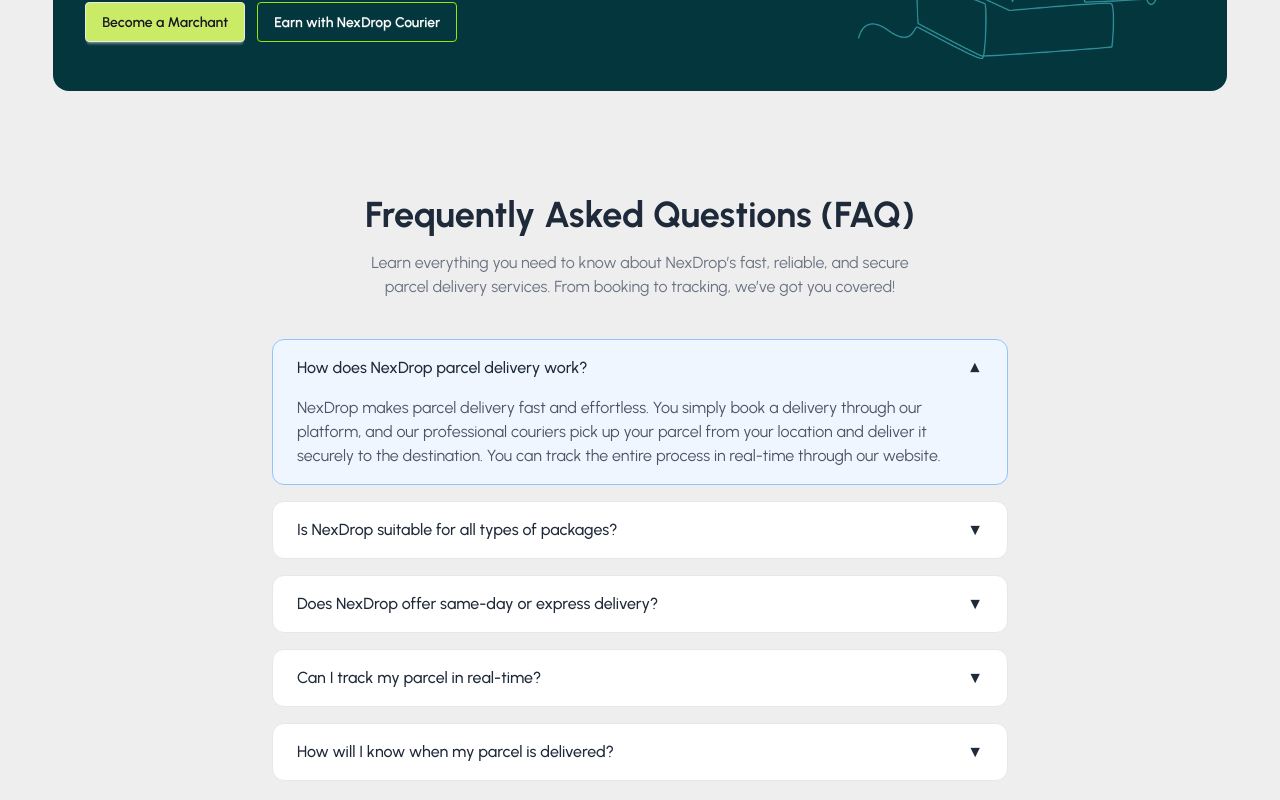
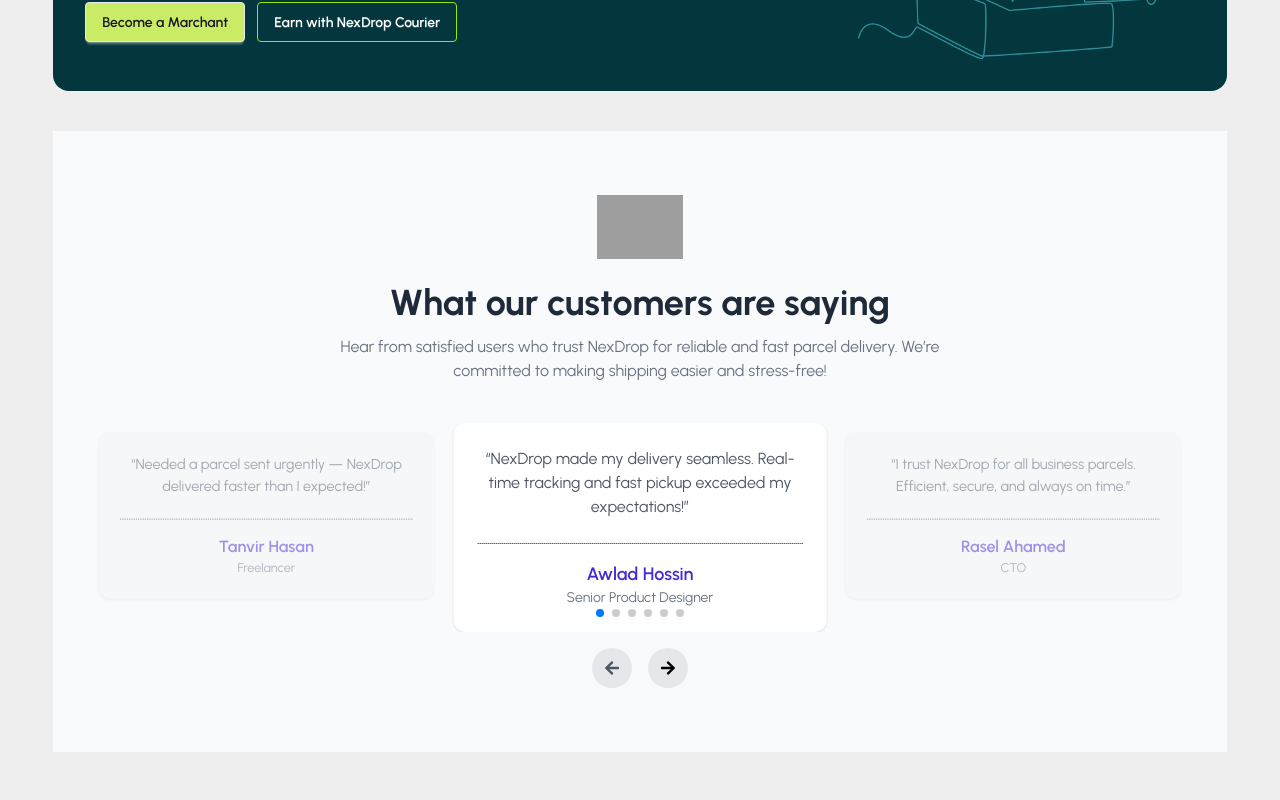
Before and after one commit to mdmhrz/nexDrop, a React (Vite) app: page / in a window 1280 px wide. Shown: the part 3780-4580 px from the top of the page. Built offline with nearby package versions, Linux system fonts and the light colour scheme; grey boxes are pictures that could not be loaded.

Commit message:
Testimonial slider done

```diff
--- a/src/pages/Home/Home/Home.jsx
+++ b/src/pages/Home/Home/Home.jsx
@@ -6,6 +6,7 @@
 import HowItWorks from '../HowItWorks/HowItWorks';
 import BecomeAMarchent from '../BecomeAMarchent/BecomeAMarchent';
 import FaqSection from '../FaqSection/FaqSection';
+import TestimonialSlider from '../TestimonialSlider/TestimonialSlider';
 
 const Home = () => {
     return (
@@ -16,6 +17,7 @@
             <ClientLogos></ClientLogos>
             <Features></Features>
             <BecomeAMarchent></BecomeAMarchent>
+            <TestimonialSlider></TestimonialSlider>
             <FaqSection></FaqSection>
         </div>
     );
--- /dev/null
+++ b/src/pages/Home/TestimonialSlider/TestimonialSlider.jsx
@@ -0,0 +1,115 @@
+'use client';
+
+import React from 'react';
+import { Swiper, SwiperSlide } from 'swiper/react';
+import { Navigation, Pagination } from 'swiper/modules';
+import 'swiper/css';
+import 'swiper/css/navigation';
+import 'swiper/css/pagination';
+import { FaArrowLeft, FaArrowRight } from 'react-icons/fa';
+
+const testimonials = [
+    {
+        name: 'Awlad Hossin',
+        title: 'Senior Product Designer',
+        message:
+            'NexDrop made my delivery seamless. Real-time tracking and fast pickup exceeded my expectations!',
+    },
+    {
+        name: 'Rasel Ahamed',
+        title: 'CTO',
+        message:
+            'I trust NexDrop for all business parcels. Efficient, secure, and always on time.',
+    },
+    {
+        name: 'Nasir Uddin',
+        title: 'CEO',
+        message:
+            'Incredible customer service. NexDrop has simplified our shipping process entirely.',
+    },
+    {
+        name: 'Sarah Jahan',
+        title: 'Online Store Owner',
+        message:
+            'Fastest delivery I’ve used. They handled fragile items perfectly!',
+    },
+    {
+        name: 'Arman Kabir',
+        title: 'Logistics Manager',
+        message:
+            'Their tracking system is very accurate. Highly recommended for corporate use.',
+    },
+    {
+        name: 'Tanvir Hasan',
+        title: 'Freelancer',
+        message:
+            'Needed a parcel sent urgently — NexDrop delivered faster than I expected!',
+    },
+];
+
+const TestimonialSlider = () => {
+    return (
+        <section className="py-16 bg-gray-50">
+            <div className="max-w-4xl mx-auto px-4 text-center">
+                <img src="/box-illustration.svg" alt="Boxes" className="mx-auto mb-6 h-16" />
+                <h2 className="text-3xl md:text-4xl font-bold text-gray-800 mb-3">
+                    What our customers are saying
+                </h2>
+                <p className="text-gray-500 mb-10 max-w-2xl mx-auto">
+                    Hear from satisfied users who trust NexDrop for reliable and fast parcel delivery. We’re committed to making shipping easier and stress-free!
+                </p>
+            </div>
+
+            <div className="relative max-w-6xl mx-auto px-4">
+                <Swiper
+                    modules={[Navigation, Pagination]}
+                    slidesPerView={3}
+                    centeredSlides={true}
+                    loop={true}
+                    navigation={{
+                        nextEl: '.next-btn',
+                        prevEl: '.prev-btn',
+                    }}
+                    pagination={{ clickable: true }}
+                    className="pb-12"
+                    breakpoints={{
+                        0: { slidesPerView: 1 },
+                        768: { slidesPerView: 3 },
+                    }}
+                >
+                    {testimonials.map((item, index) => (
+                        <SwiperSlide key={index}>
+                            {({ isActive }) => (
+                                <div
+                                    className={`transition-all duration-300 rounded-xl p-6 text-center shadow ${isActive
+                                        ? 'bg-white scale-100 opacity-100'
+                                        : 'bg-gray-100 scale-90 opacity-50'
+                                        }`}
+                                >
+                                    <p className="text-gray-600 text-sm md:text-base mb-6">
+                                        “{item.message}”
+                                    </p>
+                                    <hr className="mb-4 border-dotted" />
+                                    <h4 className="text-lg font-semibold text-primary">{item.name}</h4>
+                                    <p className="text-sm text-gray-500">{item.title}</p>
+                                </div>
+                            )}
+                        </SwiperSlide>
+                    ))}
+                </Swiper>
+
+                {/* Custom Navigation */}
+                <div className="flex justify-center gap-4 mt-4">
+                    <button className="prev-btn w-10 h-10 rounded-full bg-gray-200 hover:bg-gray-300 flex items-center justify-center text-gray-600">
+                        <FaArrowLeft />
+                    </button>
+                    <button className="next-btn w-10 h-10 rounded-full active:bg-lime-400 bg-gray-200 flex items-center justify-center text-black">
+                        <FaArrowRight />
+                    </button>
+                </div>
+            </div>
+        </section>
+    );
+};
+
+export default TestimonialSlider;
```
